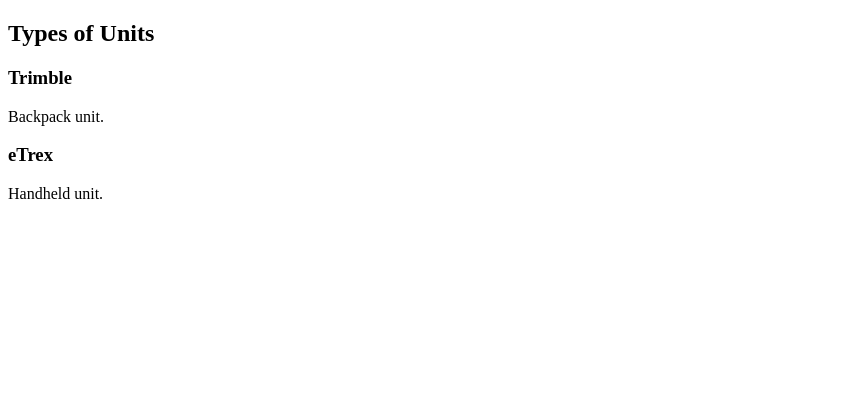
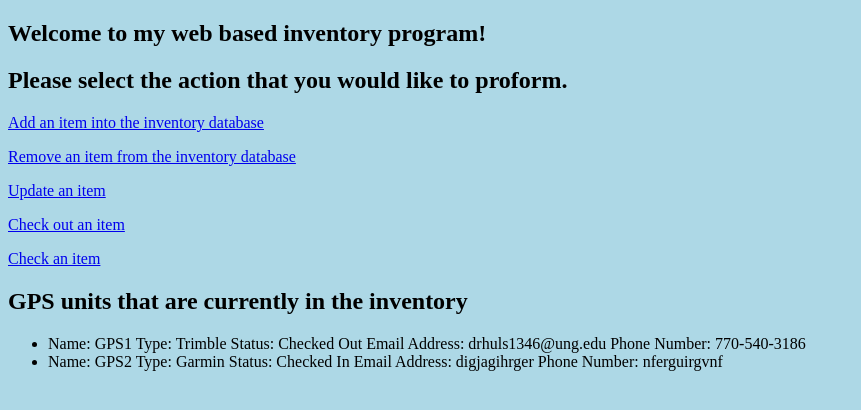
Before and after one commit to drhuls1346/AppDevProject, a Django app: page /home in a window 1280 px wide. Shown: the top 410 px of the page, without its empty margins (0-861 px from the left). Run offline with Django 3.2, Linux system fonts and the light colour scheme; data comes from the database, SQL or seed files in the repository; both versions use the stored data as it was after the commit; parts of the project's set-up code (start-up, migrations or seed data) failed here and were passed over.

Commit message:
In this commit, I have made different pages of the inventory application. There is now an add item, remove item, update item, check in, and check out page. I made the home page display all of the units that are in the inventory, I made the check out page display only the items that are currently checked in, and I made the check in page display only the items that are currently checked out. I had to change the home, check out, and check in pages to list views. Zac reran syncdb and the admin page works now. I also added links on the home page to all of the other pages that I created today.

```diff
--- a/Inventory/templates/inv_templates/home.html
+++ b/Inventory/templates/inv_templates/home.html
@@ -2,12 +2,25 @@
 <html>
 <head>
     <title>Inventory Home Page</title>
+    <style>body {background-color:lightblue;}</style>
 </head>
 <body>
-<h2>Types of Units</h2>
-<h3>Trimble</h3>
-<p>Backpack unit.</p>
-<h3>eTrex</h3>
-<p>Handheld unit.</p>
+<h2>Welcome to my web based inventory program!</h2>
 </body>
+<h2>Please select the action that you would like to proform.</h2>
+<p><a href="http://127.0.0.1:8000/add_item">Add an item into the inventory database</a></p>
+<p><a href="http://127.0.0.1:8000/remove_item">Remove an item from the inventory database</a></p>
+<p><a href="http://127.0.0.1:8000/update_item">Update an item</a></p>
+<p><a href="http://127.0.0.1:8000/check_out_item">Check out an item</a></p>
+<p><a href="http://127.0.0.1:8000/check_in_item">Check an item</a></p>
+    <h2>GPS units that are currently in the inventory</h2>
+    <ul>
+        {% for unit in unit %}
+            <li>Name: {{ unit.name }}
+                Type: {{ unit.unittype }}
+                Status: {{ unit.status|yesno:"Checked Out, Checked In" }}
+                Email Address: {{ unit.email }}
+                Phone Number: {{ unit.phone }}</li>
+        {% endfor %}
+    </ul>
 </html>
--- a/Inventory/urls.py
+++ b/Inventory/urls.py
@@ -1,5 +1,6 @@
 from django.conf.urls import patterns, include, url
-from .views import HomeView
+from .views import HomeView, Add_ItemView, Remove_ItemView, Update_ItemView, Check_Out_ItemView, Check_In_ItemView
+
 
 urlpatterns = patterns('',
     # Examples:
@@ -7,7 +8,12 @@
     # url(r'^gisc/', include('gisc.foo.urls')),
 
     # Uncomment the admin/doc line below to enable admin documentation:
-    #url(r'^admin/doc/', include('django.contrib.admindocs.urls')),
+    url(r'^admin/doc/', include('django.contrib.admindocs.urls')),
 
-    url(r'^home$', HomeView.as_view(), name='home')
+    url(r'^home$', HomeView.as_view(), name='Home'),
+    url(r'^add_item$', Add_ItemView.as_view(), name='Add Item'),
+    url(r'^remove_item$', Remove_ItemView.as_view(), name='Remove Item'),
+    url(r'^update_item$', Update_ItemView.as_view(), name='Update Item'),
+    url(r'^check_out_item$', Check_Out_ItemView.as_view(), name='Check Out Item'),
+    url(r'^check_in_item$', Check_In_ItemView.as_view(), name='Check In Item'),
 )
--- a/Inventory/views.py
+++ b/Inventory/views.py
@@ -3,5 +3,32 @@
 
 # Create your views here.
 
-class HomeView(generic.TemplateView):
+class HomeView(generic.ListView):
+    model = GPS
     template_name = 'inv_templates/home.html'
+    context_object_name = 'unit'
+
+class Add_ItemView(generic.TemplateView):
+    model = GPS
+    template_name = 'inv_templates/add_item.html'
+
+class Remove_ItemView(generic.ListView):
+    model = GPS
+    template_name = 'inv_templates/remove_item.html'
+    context_object_name = 'unit'
+
+class Update_ItemView(generic.TemplateView):
+    model = GPS
+    template_name = 'inv_templates/update_item.html'
+
+class Check_Out_ItemView(generic.ListView):
+    model = GPS
+    template_name = 'inv_templates/check_out_item.html'
+    context_object_name = 'checkedin_units'
+    queryset = GPS.objects.filter(status=False)
+
+class Check_In_ItemView(generic.ListView):
+    model = GPS
+    template_name = 'inv_templates/check_in_item.html'
+    context_object_name = 'checkedout_units'
+    queryset = GPS.objects.filter(status=True)
--- a/project/settings.py
+++ b/project/settings.py
@@ -120,7 +120,7 @@
     # Uncomment the next line to enable the admin:
     'django.contrib.admin',
     # Uncomment the next line to enable admin documentation:
-    # 'django.contrib.admindocs',
+    'django.contrib.admindocs',
     'Inventory',
 )
 
```
Also changed, not shown: Inventory/templates/inv_templates/add_item.html (added, +10 -0 lines), Inventory/templates/inv_templates/check_in_item.html (added, +17 -0 lines), Inventory/templates/inv_templates/check_out_item.html (added, +18 -0 lines), Inventory/templates/inv_templates/remove_item.html (added, +19 -0 lines), Inventory/templates/inv_templates/update_item.html (added, +10 -0 lines), Inventory/tests.py (+31 -1 lines), temp.db.
